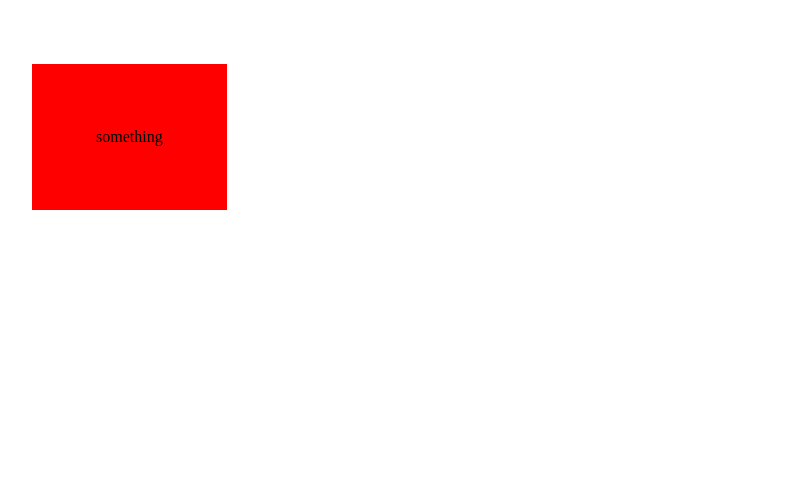
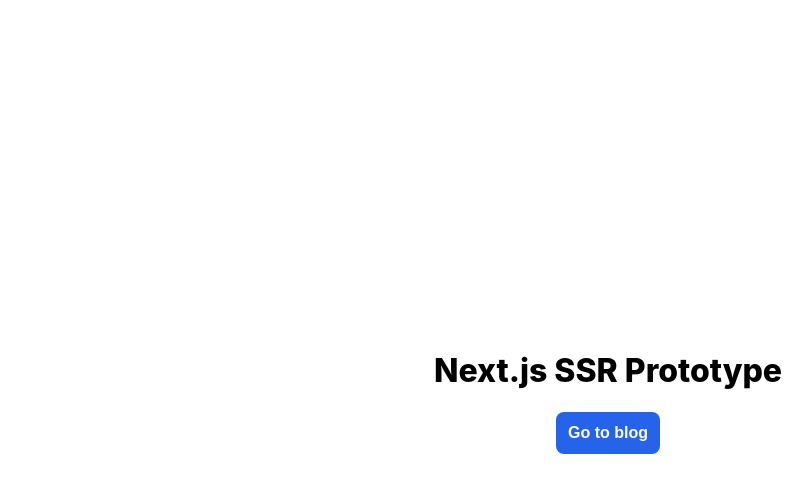
Before and after one commit to zijizhu/next-go-ssr, a Next.js app in the folder frontend/: page / in a window 1280 px wide. Shown: the top 492 px of the page, without its empty margins (32-844 px from the left). Built offline with nearby package versions, Linux system fonts and the light colour scheme.

Commit message:
homepage simple components

```diff
--- a/frontend/pages/_app.tsx
+++ b/frontend/pages/_app.tsx
@@ -1,13 +1,15 @@
 import type { AppProps } from 'next/app'
+import { ThemeProvider } from 'styled-components'
 
+import { myTheme } from '../styles/theme'
 import { GlobalStyle } from '../styles/normalize'
 
 function MyApp({ Component, pageProps }: AppProps) {
   return (
-    <>
+    <ThemeProvider theme={myTheme}>
       <GlobalStyle />
       <Component {...pageProps} />
-    </>
+    </ThemeProvider>
   )
 }
 
--- a/frontend/pages/api/hello.ts
+++ /dev/null
@@ -1,13 +0,0 @@
-// Next.js API route support: https://nextjs.org/docs/api-routes/introduction
-import type { NextApiRequest, NextApiResponse } from 'next'
-
-type Data = {
-  name: string
-}
-
-export default function handler(
-  req: NextApiRequest,
-  res: NextApiResponse<Data>
-) {
-  res.status(200).json({ name: 'John Doe' })
-}
--- a/frontend/pages/index.tsx
+++ b/frontend/pages/index.tsx
@@ -2,16 +2,43 @@
 import type { NextPage } from 'next'
 import styled from 'styled-components'
 
-const StyledButton = styled.button`
-  background-color: red;
-  padding: 4rem;
-  margin: 4em;
+const PageContainer = styled.div`
+  display: flex;
+  min-height: 100vh;
+  flex-direction: column;
+`
+
+const MainContainer = styled.div`
+  flex: 1;
+  display: flex;
+  flex-direction: column;
+  justify-content: center;
+  align-items: center;
+`
+
+const PrimaryButton = styled.button`
+  color: #ffffff;
+  font-size: 1rem;
+  cursor: pointer;
+  padding: 0.75rem;
+  margin: 0.5rem;
+  font-weight: 600;
   border-width: 0px;
+  border-radius: 0.5rem;
+  background-color: ${(props) => props.theme.colors.primary};
+
+  :hover {
+    background-color: ${(props) => props.theme.colors.dark};
+  }
+`
+
+const Heading = styled.h1`
+  font-weight: 800;
 `
 
 const Home: NextPage = () => {
   return (
-    <div>
+    <PageContainer>
       <Head>
         <title>SSR Prototype</title>
         <meta
@@ -21,12 +48,11 @@
         <link rel="icon" href="/favicon.ico" />
       </Head>
 
-      <main>
-        <StyledButton>something</StyledButton>
-      </main>
-
-      <footer></footer>
-    </div>
+      <MainContainer>
+        <Heading>Next.js SSR Prototype</Heading>
+        <PrimaryButton>Go to blog</PrimaryButton>
+      </MainContainer>
+    </PageContainer>
   )
 }
 
--- a/frontend/styles/globals.css
+++ /dev/null
@@ -1,16 +0,0 @@
-html,
-body {
-  padding: 0;
-  margin: 0;
-  font-family: -apple-system, BlinkMacSystemFont, Segoe UI, Roboto, Oxygen,
-    Ubuntu, Cantarell, Fira Sans, Droid Sans, Helvetica Neue, sans-serif;
-}
-
-a {
-  color: inherit;
-  text-decoration: none;
-}
-
-* {
-  box-sizing: border-box;
-}
--- a/frontend/styles/normalize.ts
+++ b/frontend/styles/normalize.ts
@@ -1,183 +1,22 @@
 import { createGlobalStyle } from 'styled-components'
 
 export const GlobalStyle = createGlobalStyle`
-html {
-  line-height: 1.15;
-  -webkit-text-size-adjust: 100%;
-}
-
+html,
 body {
+  padding: 0;
   margin: 0;
-}
-
-main {
-  display: block;
-}
-
-h1 {
-  font-size: 2em;
-  margin: 0.67em 0;
-}
-
-hr {
-  box-sizing: content-box;
-  height: 0;
-  overflow: visible;
-}
-
-pre {
-  font-family: monospace, monospace;
-  font-size: 1em;
+  font-size: 1rem;
+  line-height: 1.5rem;
+  font-family: -apple-system, BlinkMacSystemFont, Segoe UI, Roboto, Oxygen,
+    Ubuntu, Cantarell, Fira Sans, Droid Sans, Helvetica Neue, sans-serif;
 }
 
 a {
-  background-color: transparent;
+  color: inherit;
+  text-decoration: none;
 }
 
-abbr[title] {
-  border-bottom: none;
-  text-decoration: underline;
-  text-decoration: underline dotted;
-}
-
-b,
-strong {
-  font-weight: bolder;
-}
-
-code,
-kbd,
-samp {
-  font-family: monospace, monospace;
-  font-size: 1em;
-}
-
-small {
-  font-size: 80%;
-}
-
-sub,
-sup {
-  font-size: 75%;
-  line-height: 0;
-  position: relative;
-  vertical-align: baseline;
-}
-
-sub {
-  bottom: -0.25em;
-}
-
-sup {
-  top: -0.5em;
-}
-
-img {
-  border-style: none;
-}
-
-button,
-input,
-optgroup,
-select,
-textarea {
-  font-family: inherit;
-  font-size: 100%;
-  line-height: 1.15;
-  margin: 0;
-}
-
-button,
-input {
-  overflow: visible;
-}
-
-button,
-select {
-  text-transform: none;
-}
-
-button,
-[type="button"],
-[type="reset"],
-[type="submit"] {
-  -webkit-appearance: button;
-}
-
-button::-moz-focus-inner,
-[type="button"]::-moz-focus-inner,
-[type="reset"]::-moz-focus-inner,
-[type="submit"]::-moz-focus-inner {
-  border-style: none;
-  padding: 0;
-}
-
-button:-moz-focusring,
-[type="button"]:-moz-focusring,
-[type="reset"]:-moz-focusring,
-[type="submit"]:-moz-focusring {
-  outline: 1px dotted ButtonText;
-}
-
-fieldset {
-  padding: 0.35em 0.75em 0.625em;
-}
-
-legend {
+* {
   box-sizing: border-box;
-  color: inherit;
-  display: table;
-  max-width: 100%;
-  padding: 0;
-  white-space: normal;
-}
-
-progress {
-  vertical-align: baseline;
-}
-
-textarea {
-  overflow: auto;
-}
-
-[type="checkbox"],
-[type="radio"] {
-  box-sizing: border-box;
-  padding: 0;
-}
-
-[type="number"]::-webkit-inner-spin-button,
-[type="number"]::-webkit-outer-spin-button {
-  height: auto;
-}
-
-[type="search"] {
-  -webkit-appearance: textfield;
-  outline-offset: -2px;
-}
-
-[type="search"]::-webkit-search-decoration {
-  -webkit-appearance: none;
-}
-
-::-webkit-file-upload-button {
-  -webkit-appearance: button;
-  font: inherit;
-}
-
-details {
-  display: block;
-}
-
-summary {
-  display: list-item;
-}
-
-template {
-  display: none;
-}
-
-[hidden] {
-  display: none;
 }
 `
--- /dev/null
+++ b/frontend/styles/theme.ts
@@ -0,0 +1,10 @@
+import { DefaultTheme } from 'styled-components'
+
+export const myTheme: DefaultTheme = {
+  colors: {
+    primary: '#2563eb',
+    dark: '#1e40af',
+    textPrimary: '#000000',
+    textSecondary: '#5a6978'
+  }
+}
```
